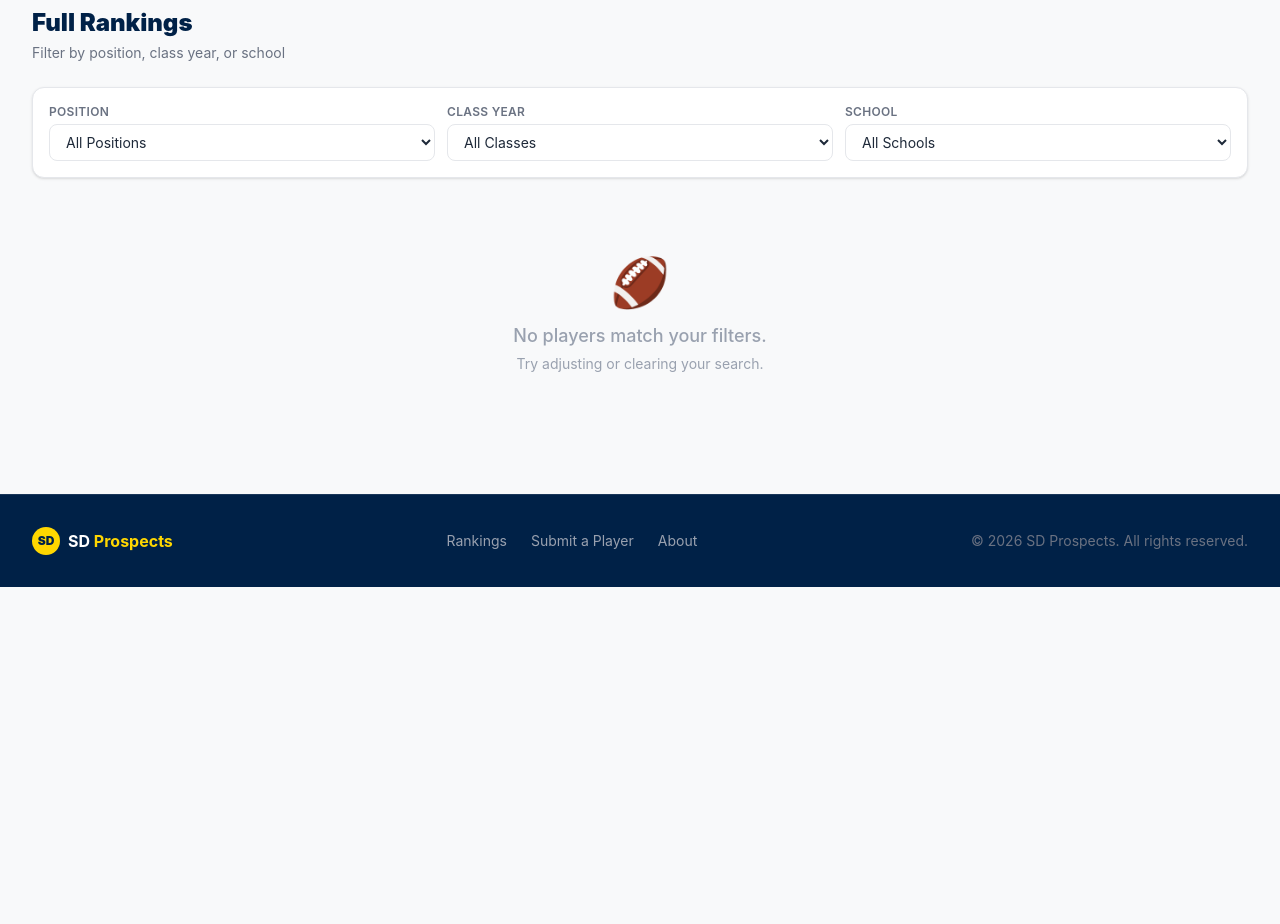
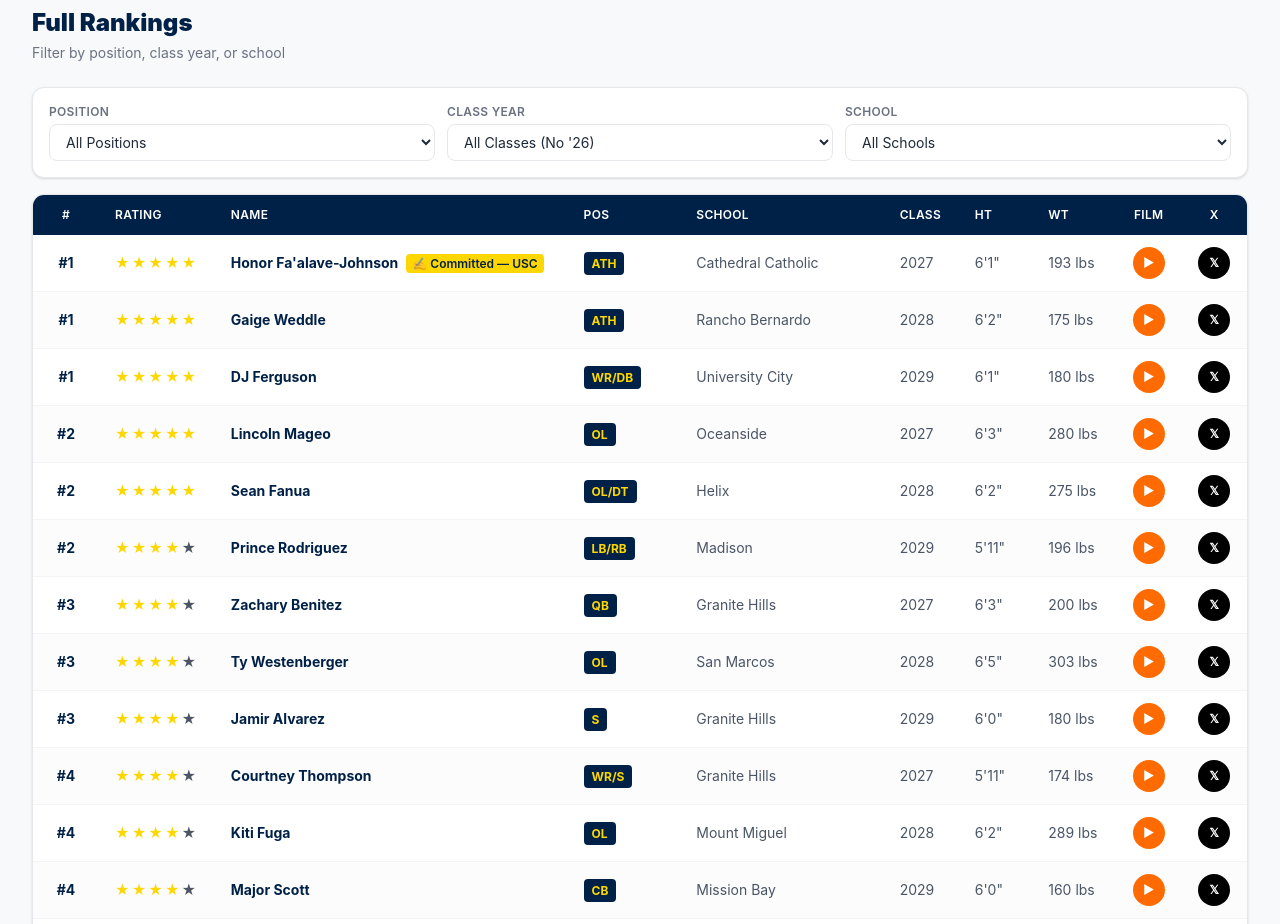
Before and after one commit to CloneJT1/samtaumoepeau, a Next.js app: page / in a window 1280 px wide. Shown: the part 2420-3344 px from the top of the page. Before the commit the page ends 3007 px from the top, so only its background shows below. Built offline with nearby package versions, Linux system fonts and the light colour scheme.

Commit message:
Filter: rename All Classes to 'All Classes (No 26)', exclude 2026 from default

```diff
--- a/components/FilterBar.tsx
+++ b/components/FilterBar.tsx
@@ -4,7 +4,7 @@ import { useRouter, useSearchParams } from 'next/navigation';
 import { useCallback, useEffect } from 'react';
 
 const POSITIONS = ['All Positions', 'QB', 'RB', 'WR', 'TE', 'OL', 'DL', 'LB', 'CB', 'S', 'K/P', 'ATH'];
-const CLASS_YEARS = ['All Classes', '2026', '2027', '2028', '2029'];
+const CLASS_YEARS = ["All Classes (No '26)", '2026', '2027', '2028', '2029'];
 
 const SCHOOLS = [
   'All Schools',
@@ -61,7 +61,7 @@ export default function FilterBar() {
   const updateFilter = useCallback(
     (key: string, value: string) => {
       const params = new URLSearchParams(searchParams.toString());
-      if (value && value !== 'All Positions' && value !== 'All Classes') {
+      if (value && value !== 'All Positions' && value !== "All Classes (No '26)") {
         params.set(key, value);
       } else if (key === 'classYear') {
         params.delete(key);
--- a/components/PlayerTable.tsx
+++ b/components/PlayerTable.tsx
@@ -32,8 +32,8 @@ export default function PlayerTable({ players }: PlayerTableProps) {
 
   const filtered = players
     .filter((p) => {
-      if (!classYear) return false; // show nothing until classYear is set
-      if (String(p.classYear) !== classYear) return false;
+      if (!classYear && p.classYear === 2026) return false; // All Classes excludes 2026
+      if (classYear && String(p.classYear) !== classYear) return false;
       if (position && position !== 'All Positions' && !p.position?.split('/').some((pos: string) => pos.trim() === position)) return false;
       if (school && !p.school.toLowerCase().includes(school.toLowerCase())) return false;
       return true;
```
